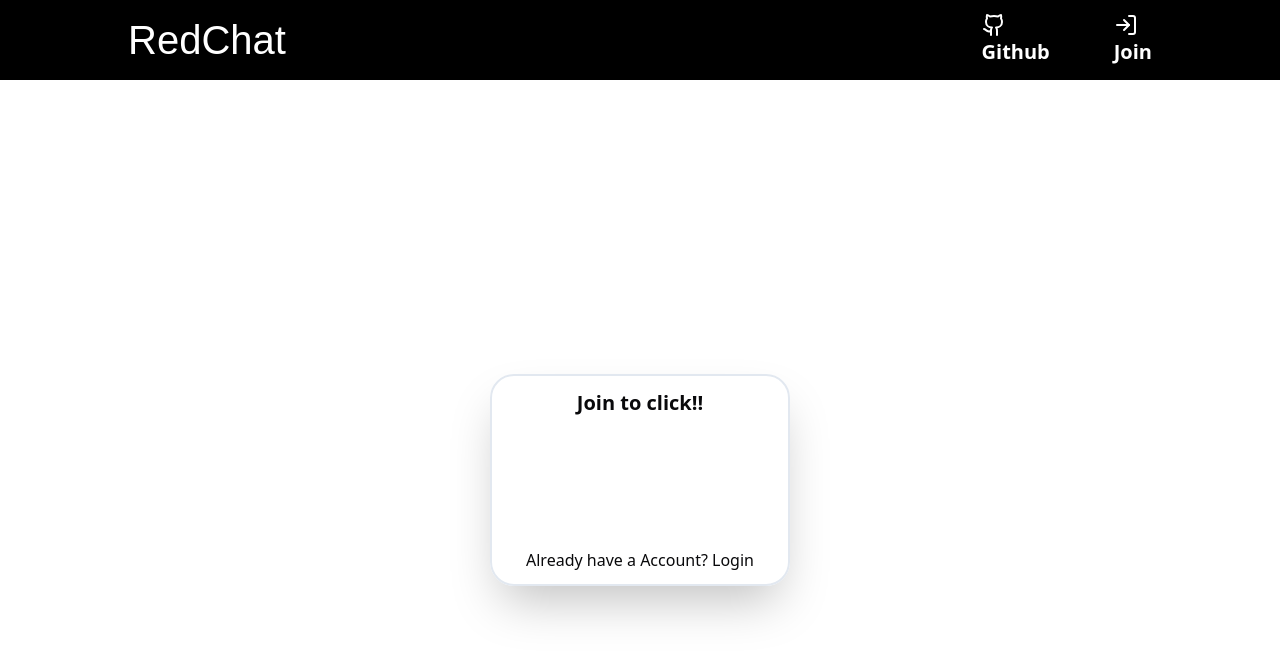
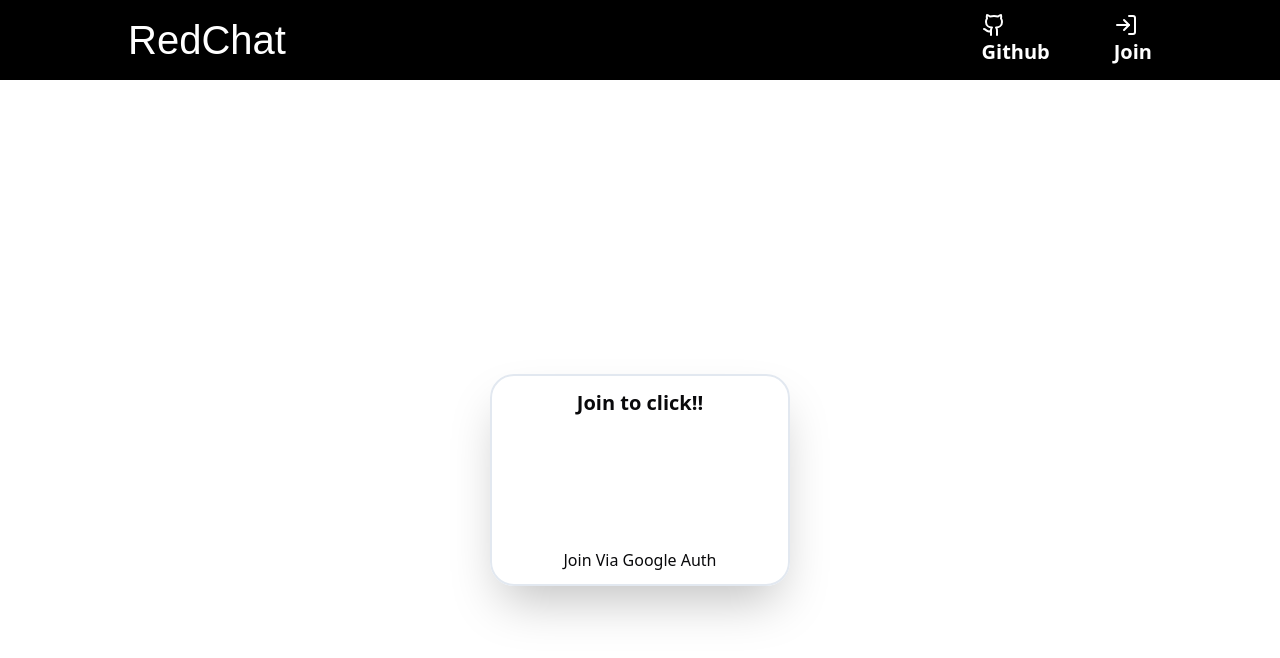
Before and after one commit to SuperexMack/redChat, a Next.js app in the folder client/: page /join in a window 1280 px wide. Shown: the top 658 px of the page. Built offline with nearby package versions, Linux system fonts and the light colour scheme; no server answers; a web font is replaced by a local one.

Commit message:
Added aud

```diff
--- a/client/app/(Auth)/join/page.tsx
+++ b/client/app/(Auth)/join/page.tsx
@@ -4,10 +4,13 @@ import { GoogleLogin } from "@react-oauth/google";
 import axios from "axios";
 import { useState } from "react";
 import { ToastContainer, toast } from 'react-toastify';
+import { useRouter } from "next/navigation";
 
 export default function () {
 
   const [loading,setLoading] = useState(false)
+
+  const router = useRouter()
 
   const Signup = async(credentialResponse:any) => {
     try {
@@ -20,6 +23,7 @@ export default function () {
       .then((response)=>{
         setLoading(false)
         toast.success(response.data.msg)
+        setTimeout(()=>router.push("/"),2000)
         localStorage.setItem("Authorization" , "Bearer " + response.data.token)
       })
       .catch((error)=>{
@@ -68,7 +72,7 @@ export default function () {
             />
           </div>
 
-          <h1 className="text-center mt-[40px] font-medium">Already have a Account? Login</h1>
+          <h1 className="text-center mt-[40px] font-medium">Join Via Google Auth</h1>
 
         </div>
       </div>
```
Also changed, not shown: 1 other file (tests, documents, lock files or other folders).
